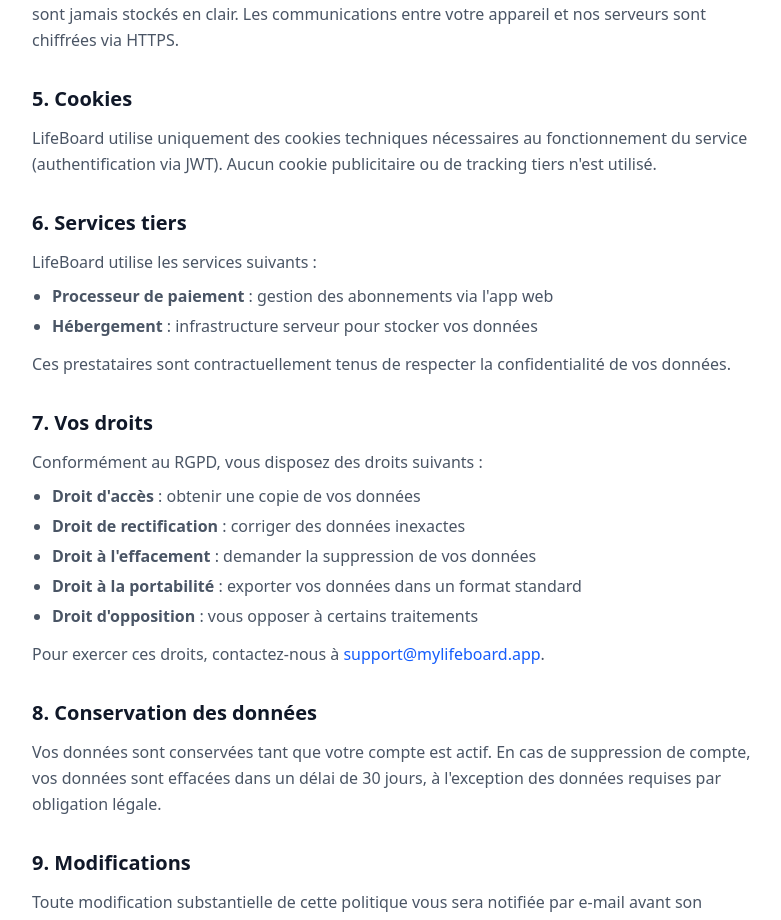
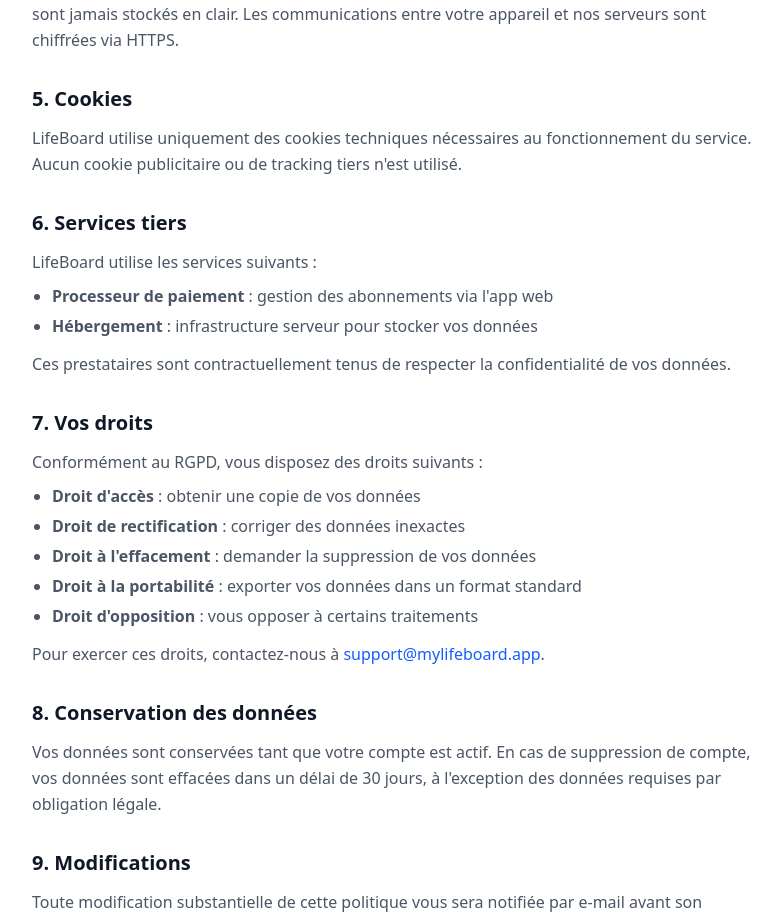
Before and after one commit to christian-barnabe-chabi/lifeboard_landing_page, a React (Vite) app: page /legal/privacy in a window 1280 px wide. Shown: the part 964-1884 px from the top of the page, without its empty margins (248-1029 px from the left). Built offline with nearby package versions, Linux system fonts and the light colour scheme.

Commit message:
fix: remove JWT mention from privacy policy

```diff
--- a/src/pages/Privacy.tsx
+++ b/src/pages/Privacy.tsx
@@ -29,7 +29,7 @@
       </Section>
 
       <Section title="5. Cookies">
-        <p>LifeBoard utilise uniquement des cookies techniques nécessaires au fonctionnement du service (authentification via JWT). Aucun cookie publicitaire ou de tracking tiers n'est utilisé.</p>
+        <p>LifeBoard utilise uniquement des cookies techniques nécessaires au fonctionnement du service. Aucun cookie publicitaire ou de tracking tiers n'est utilisé.</p>
       </Section>
 
       <Section title="6. Services tiers">
```
